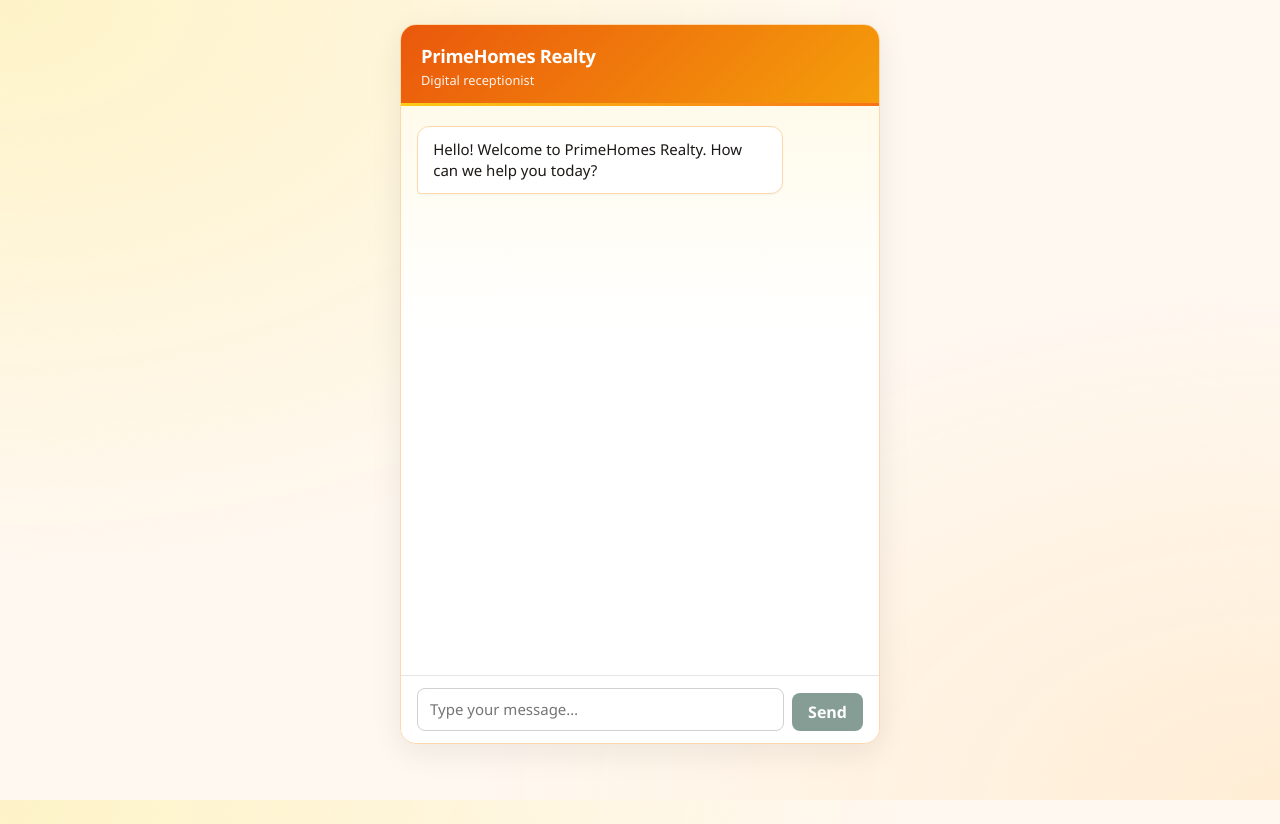
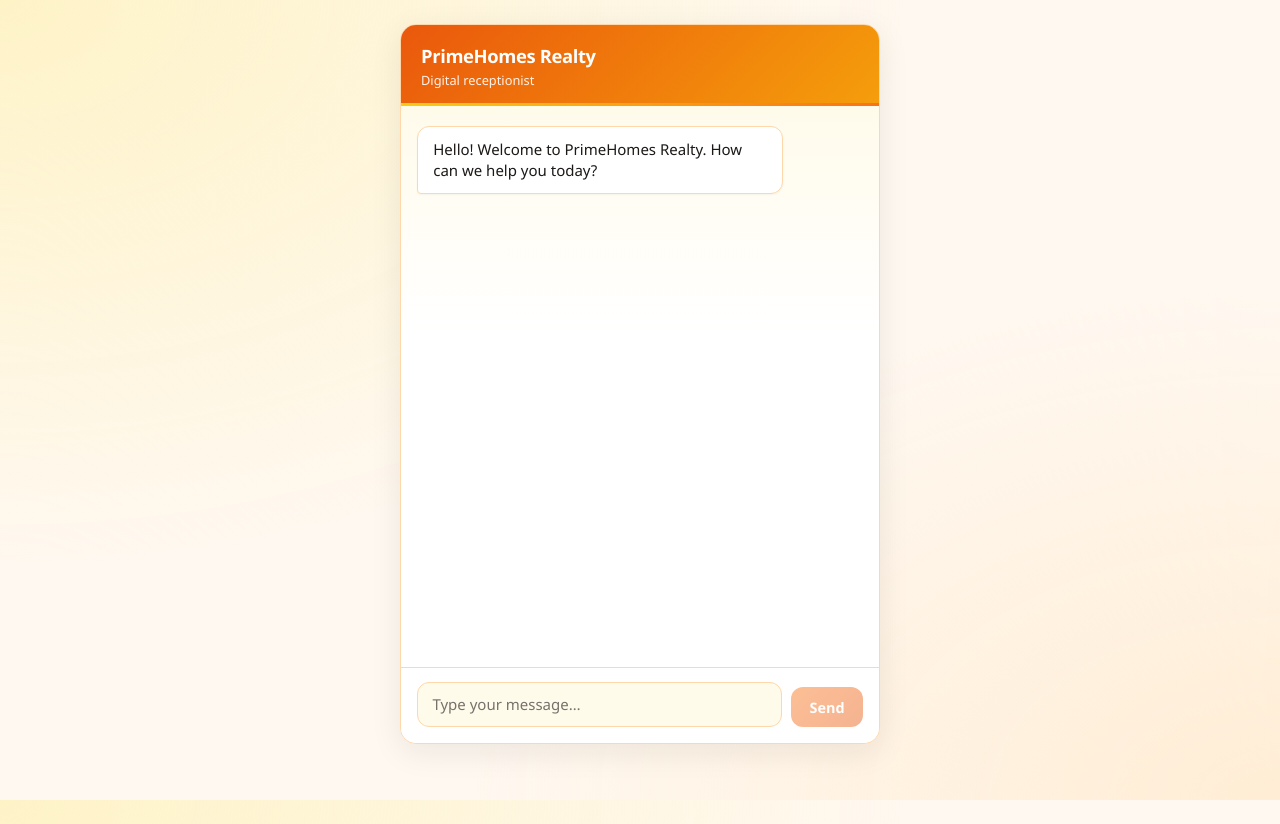
Before and after one commit to TUNZ97/real-estate-lead-bot, a React (Vite) app in the folder frontend/: page / in a window 1280 px wide. Built offline with nearby package versions, Linux system fonts and the light colour scheme; the HTML template or start-up script is replaced by a standard one.

Commit message:
feat(frontend): modern orange send button & input

```diff
--- a/frontend/src/components/Input/MessageInput.css
+++ b/frontend/src/components/Input/MessageInput.css
@@ -1,45 +1,67 @@
 .message-input {
   display: flex;
-  gap: 0.5rem;
-  padding: 0.75rem 1rem;
-  border-top: 1px solid #e5e5e5;
+  gap: 0.6rem;
+  padding: 0.85rem 1rem 1rem;
+  border-top: 1px solid var(--color-border);
   background: #fff;
+  align-items: flex-end;
 }
 
 .message-input textarea {
   flex: 1;
   resize: none;
-  border: 1px solid #d0d0d0;
-  border-radius: 8px;
-  padding: 0.625rem 0.75rem;
+  border: 1.5px solid var(--color-border);
+  border-radius: var(--radius-md);
+  padding: 0.7rem 0.9rem;
   font: inherit;
   font-size: 0.9375rem;
   line-height: 1.4;
-  min-height: 2.5rem;
-  max-height: 6rem;
+  min-height: 2.75rem;
+  max-height: 7rem;
+  background: var(--color-amber-50);
+  color: var(--color-text);
+  transition: border-color 0.15s, box-shadow 0.15s;
+}
+
+.message-input textarea::placeholder {
+  color: var(--color-text-muted);
 }
 
 .message-input textarea:focus {
-  outline: 2px solid #0f3d2e;
-  outline-offset: 1px;
-  border-color: #0f3d2e;
+  outline: none;
+  border-color: var(--color-orange-500);
+  box-shadow: 0 0 0 3px rgba(249, 115, 22, 0.2);
+  background: #fff;
 }
 
 .message-input button {
-  padding: 0.5rem 1rem;
-  background: #0f3d2e;
+  padding: 0.65rem 1.15rem;
+  background: linear-gradient(135deg, var(--color-orange-500), var(--color-orange-600));
   color: #fff;
   border: none;
-  border-radius: 8px;
+  border-radius: var(--radius-md);
   font: inherit;
-  font-weight: 600;
+  font-weight: 700;
+  font-size: 0.9rem;
   cursor: pointer;
   align-self: flex-end;
+  box-shadow: 0 2px 8px rgba(234, 88, 12, 0.35);
+  transition: transform 0.12s, box-shadow 0.12s, opacity 0.12s;
+}
+
+.message-input button:hover:not(:disabled) {
+  transform: translateY(-1px);
+  box-shadow: 0 4px 12px rgba(234, 88, 12, 0.4);
+}
+
+.message-input button:active:not(:disabled) {
+  transform: translateY(0);
 }
 
 .message-input button:disabled {
-  opacity: 0.5;
+  opacity: 0.45;
   cursor: not-allowed;
+  box-shadow: none;
 }
 
 .sr-only {
```
